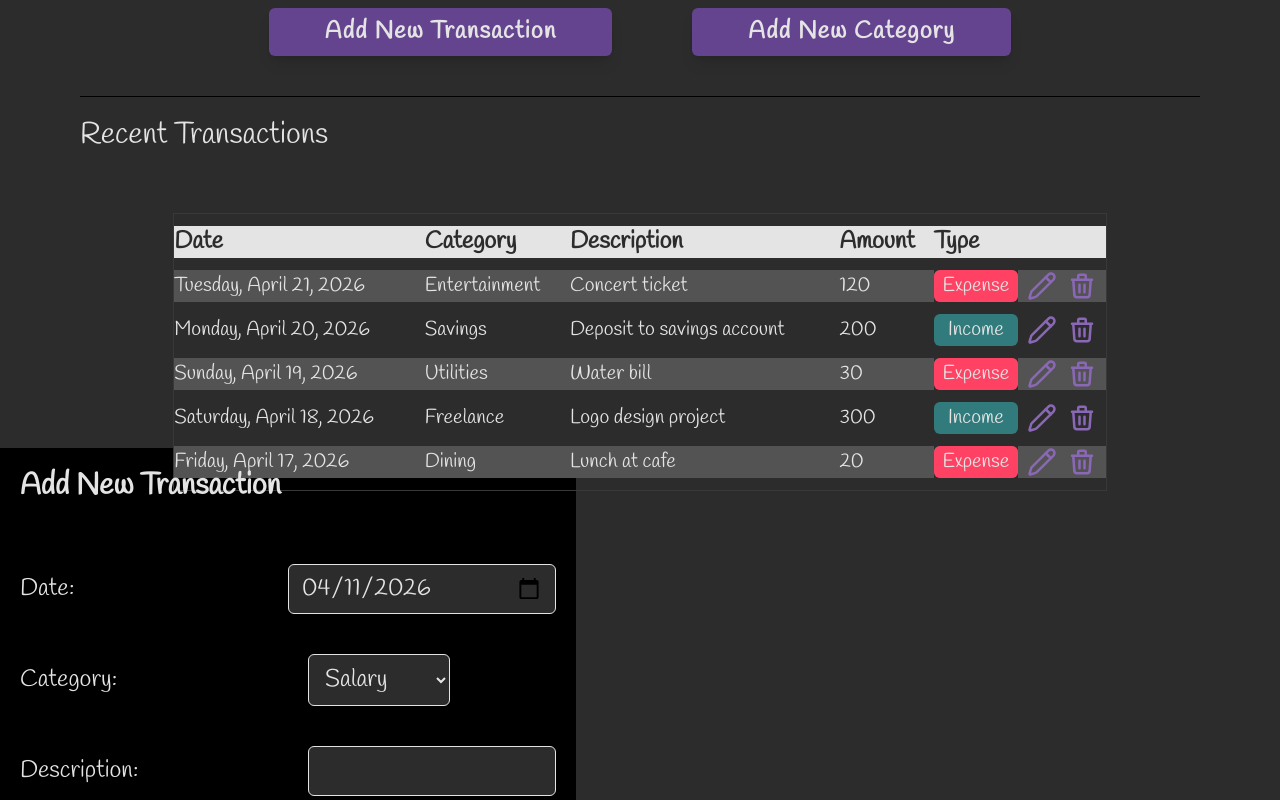
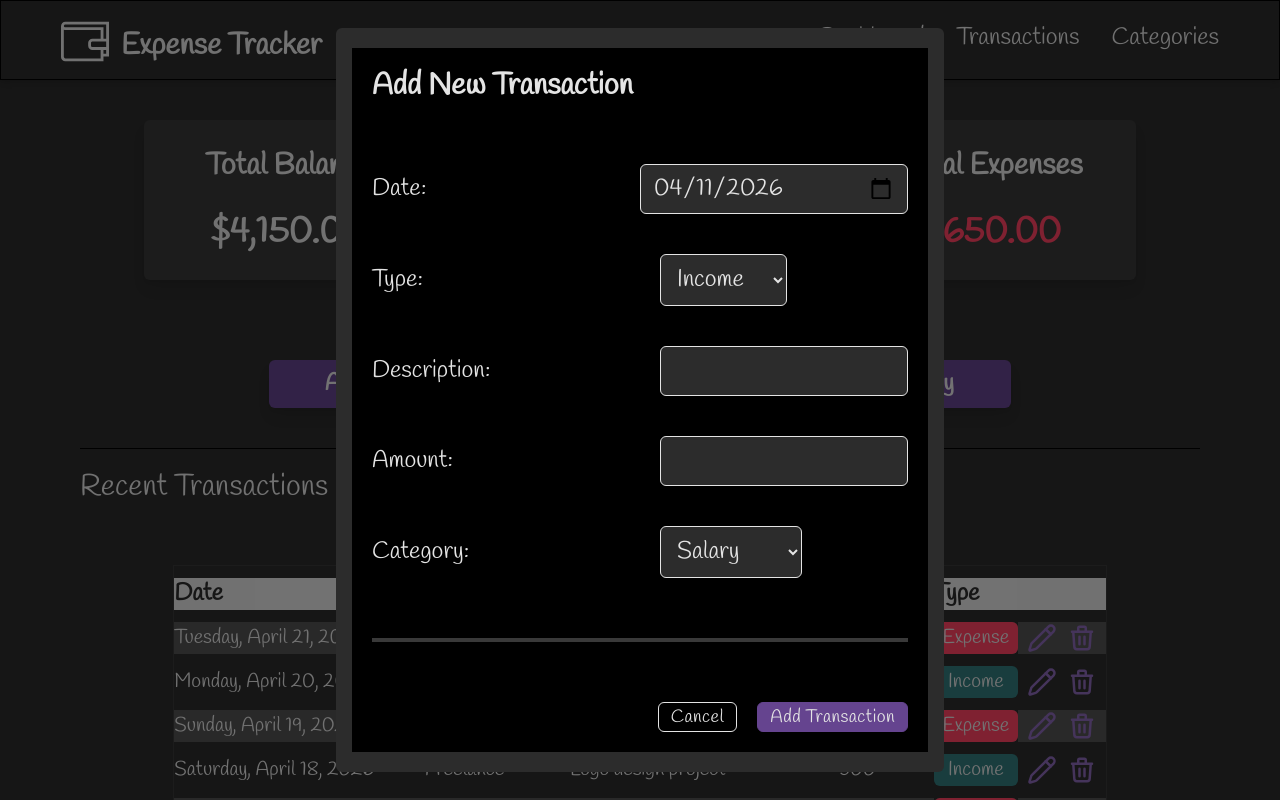
Before and after one commit to CabutinBenciel0425/expense-tracker, a React (Vite) app: page / in a window 1280 px wide. Both pictures are taken after a click on the button "Add New Transaction". Shown: the top 800 px of the page. Built offline with nearby package versions, Linux system fonts and the light colour scheme.

Commit message:
fixed ui of modal

```diff
--- a/src/components/AppLayout.tsx
+++ b/src/components/AppLayout.tsx
@@ -1,7 +1,6 @@
 import type React from "react";
 import { useUI } from "../hooks/useUI";
 import Modal from "../ui/Modal";
-import Form from "../ui/Form";
 
 function AppLayout({ children }: { children: React.ReactNode }) {
   const { state, modalType } = useUI();
@@ -10,9 +9,8 @@ function AppLayout({ children }: { children: React.ReactNode }) {
       <div className="h-screen w-screen bg-transparent flex flex-col">
         {children}
       </div>
-      <Form />
-      {state.modal.isOpen && modalType && (
-        <Modal variantType={state.modal.type} />
+      {state.modal.isOpen && (
+        <Modal variantType={modalType} payload={state.modal.payload} />
       )}
     </>
   );
--- a/src/hooks/useUI.ts
+++ b/src/hooks/useUI.ts
@@ -5,7 +5,7 @@ import type { TransactionType } from "../sharedTypes/transactionTypes";
 
 type openModalTypes = {
   modalType: "update" | "delete" | "addTransaction" | "addCategory";
-  payload: TransactionType | CategoryType;
+  payload?: TransactionType | CategoryType;
 };
 
 export function useUI() {
--- a/src/pages/Dashboard.tsx
+++ b/src/pages/Dashboard.tsx
@@ -3,15 +3,22 @@ import InfoSummary from "../components/InfoSummary";
 import TransactionList from "../components/TransactionList";
 import AppLayout from "../components/AppLayout";
 import Button from "../ui/Button";
+import { useUI } from "../hooks/useUI";
 
 function Dashboard() {
+  const { openModal } = useUI();
   return (
     <AppLayout>
       <Header />
       <div className="flex-1 px-20">
         <InfoSummary />
         <div className="w-full h-32 flex flex-row items-center justify-center gap-20">
-          <Button variant="big" onClick={() => console.log("click")}>
+          <Button
+            variant="big"
+            onClick={() => {
+              openModal({ modalType: "addTransaction" });
+            }}
+          >
             Add New Transaction
           </Button>
           <Button variant="big" onClick={() => console.log("click")}>
--- a/src/sharedTypes/uiTypes.ts
+++ b/src/sharedTypes/uiTypes.ts
@@ -13,6 +13,6 @@ export type uiAction =
   | {
       type: "OPEN_MODAL";
       modalType: "update" | "delete" | "addTransaction" | "addCategory";
-      payload: TransactionType | CategoryType;
+      payload?: TransactionType | CategoryType;
     }
   | { type: "CLOSE_MODAL" };
--- a/src/ui/EditDeleteButton.tsx
+++ b/src/ui/EditDeleteButton.tsx
@@ -16,7 +16,6 @@ function EditDeleteButton({ data }: { data: TransactionType | CategoryType }) {
         variant="small"
         onClick={() => {
           openModal({ modalType: "delete", payload: data });
-          console.log(data);
         }}
       >
         <HiOutlineTrash />
--- a/src/ui/Form.tsx
+++ b/src/ui/Form.tsx
@@ -1,4 +1,4 @@
-import { useForm } from "react-hook-form";
+import { useForm, useWatch } from "react-hook-form";
 import Select from "./Select";
 import { useApp } from "../hooks/useApp";
 import Button from "./Button";
@@ -19,12 +19,17 @@ function Form() {
     handleSubmit,
     reset,
     formState: { errors },
+    control,
   } = useForm<InputTypes>({
     defaultValues: {
       date: todayDate,
       type: "Income",
     },
   });
+  const selectedType = useWatch({ control, name: "type" });
+  const filteredCategories = state.categories.filter(
+    (cat) => cat.type === selectedType,
+  );
 
   const { closeModal } = useUI();
 
@@ -66,19 +71,17 @@ function Form() {
       </div>
       <div className="flex flex-row gap-10 justify-between items-center w-full relative">
         <Select
-          label="Category: "
-          dataArr={state.categories}
+          label="Type: "
+          dataArr={types}
           valueKey="name"
           labelKey="name"
           formatFn={formatString}
           from="formComponent"
-          registerProps={register("category", {
-            required: "Category is required",
-          })}
+          registerProps={register("type", { required: "Type is required" })}
         ></Select>
-        {errors.category && (
+        {errors.type && (
           <p className="text-brand-expense text-sm absolute mt-14">
-            {errors.category.message}
+            {errors.type.message}
           </p>
         )}
       </div>
@@ -124,17 +127,19 @@ function Form() {
       </div>
       <div className="flex flex-row gap-10 justify-between items-center w-full relative">
         <Select
-          label="Type: "
-          dataArr={types}
+          label="Category: "
+          dataArr={filteredCategories}
           valueKey="name"
           labelKey="name"
           formatFn={formatString}
           from="formComponent"
-          registerProps={register("type", { required: "Type is required" })}
+          registerProps={register("category", {
+            required: "Category is required",
+          })}
         ></Select>
-        {errors.type && (
+        {errors.category && (
           <p className="text-brand-expense text-sm absolute mt-14">
-            {errors.type.message}
+            {errors.category.message}
           </p>
         )}
       </div>
--- a/src/ui/Modal.tsx
+++ b/src/ui/Modal.tsx
@@ -1,17 +1,16 @@
-import { Form } from "react-hook-form";
+import Form from "./Form";
 import { useApp } from "../hooks/useApp";
 import { useUI } from "../hooks/useUI";
 import type { TransactionType } from "../sharedTypes/transactionTypes";
 import Button from "./Button";
+import type { CategoryType } from "../sharedTypes/categoryTypes";
 
-type ModalVariant =
-  | "update"
-  | "delete"
-  | "addTransaction"
-  | "addCategory"
-  | null;
+type ModalProps = {
+  variantType: "update" | "delete" | "addTransaction" | "addCategory" | null;
+  payload?: TransactionType | CategoryType | null; // 👈 add this
+};
 
-function Modal({ variantType }: { variantType: ModalVariant }) {
+function Modal({ variantType, payload }: ModalProps) {
   const { closeModal, modalPayload } = useUI();
   const { deleteTransaction } = useApp();
   if (!variantType) return null;
@@ -52,7 +51,10 @@ function Modal({ variantType }: { variantType: ModalVariant }) {
       </div>
     ),
     addTransaction: (
-      <div className="flex flex-col justify-start items-center gap-5 px-4 py-5 bg-brand-bg rounded-md">
+      <div
+        className="flex flex-col justify-start items-center gap-5 px-4 py-5 bg-brand-bg rounded-md"
+        onClick={(e) => e.stopPropagation()}
+      >
         <Form />
       </div>
     ),
```
